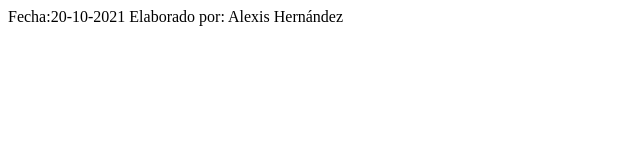
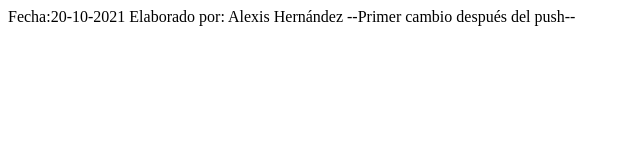
Before and after one commit to AlexisHR31/claserepo1, a plain HTML site: page index.html in a window 1280 px wide. Shown: the whole page, without its empty margins (0-640 px from the left). Drawn offline with Linux system fonts and the light colour scheme.

Commit message:
Cambio despues del push

```diff
--- a/index.html
+++ b/index.html
@@ -9,5 +9,6 @@
 <body>
     Fecha:20-10-2021
     Elaborado por: Alexis Hernández
+    --Primer cambio después del push--
 </body>
 </html>
```
